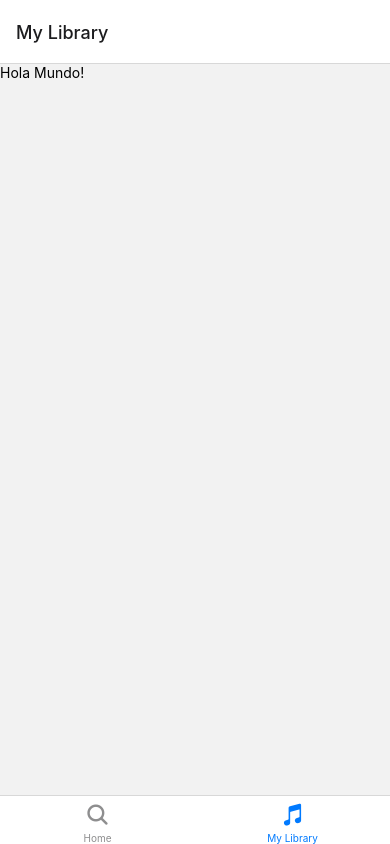
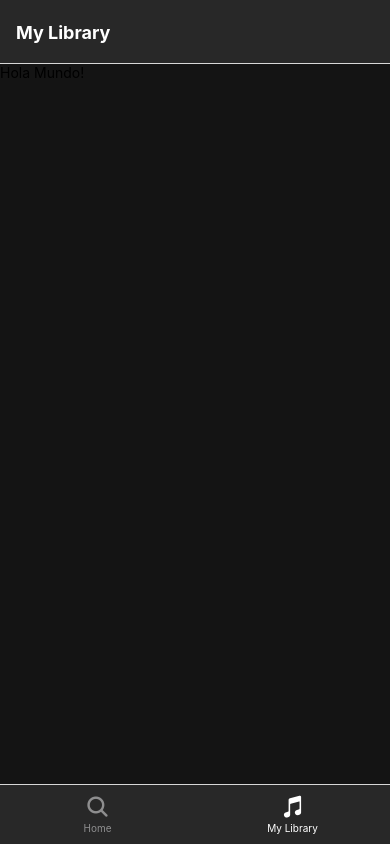
Before and after one commit to redhuo/TecFlix, a React Native app: screen /Library in a window 390 px wide. Built offline with nearby package versions, Linux system fonts and the light colour scheme.

Commit message:
Estilo
Plantilla de estilo para la barra de estatus, tabs y header de las pantallas

```diff
--- a/App.js
+++ b/App.js
@@ -6,6 +6,7 @@ import { Ionicons } from '@expo/vector-icons'
 import Search from './src/views/Search';
 import Playlist from './src/views/Playlist';
 import Library from './src/views/Library';
+import { colors } from './colors';
 
 const getIconName = view => {
   switch(view) {
@@ -25,8 +26,28 @@ const HomeTabs = () => {
         tabBarIcon: ({ color, size }) => {
           const iconName = getIconName(route.name)
           return <Ionicons name={iconName} size={size} color={color} />
-        }
+        },
+        headerStyle: {
+          backgroundColor: colors.tertiary,
+          elevation: 2,
+        },
+        headerTitleStyle: {
+          color: colors.textColor,
+          fontWeight: 'bold'
+        },
+        tabBarStyle: {
+          backgroundColor: colors.tertiary,
+          elevation: 5,
+          paddingTop: 5,
+          paddingBottom: 10,
+          height: 60,
+          marginTop: 0,
+        },
+        tabBarActiveTintColor: colors.textColor
       })}
+      sceneContainerStyle={{
+        backgroundColor: colors.secondary
+      }}
     >
       <Tab.Screen
         name='Search'
@@ -49,7 +70,7 @@ const Stack = createNativeStackNavigator();
 const App = () => {
   return (
     <>
-      <StatusBar style="dark" />
+      <StatusBar style="light" backgroundColor={colors.primary}/>
       <NavigationContainer>
         <Stack.Navigator>
           <Stack.Screen
```
